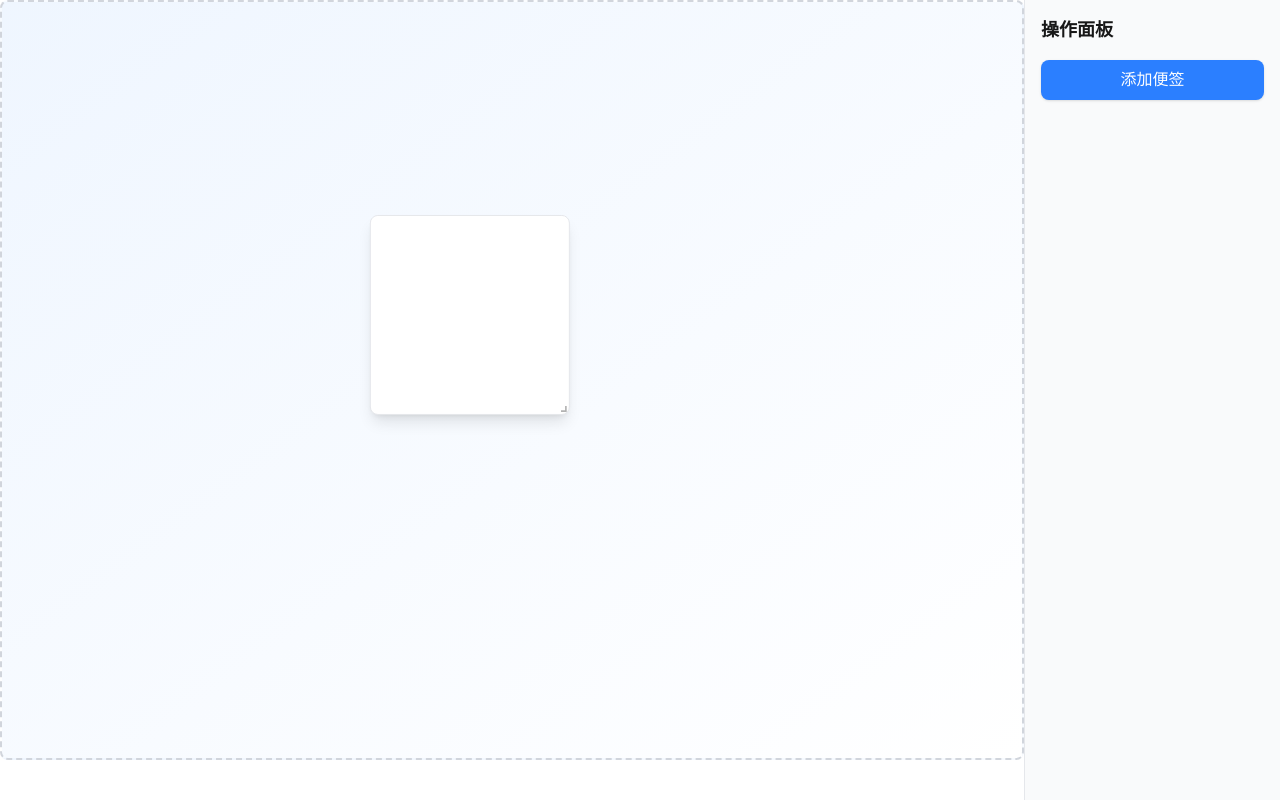
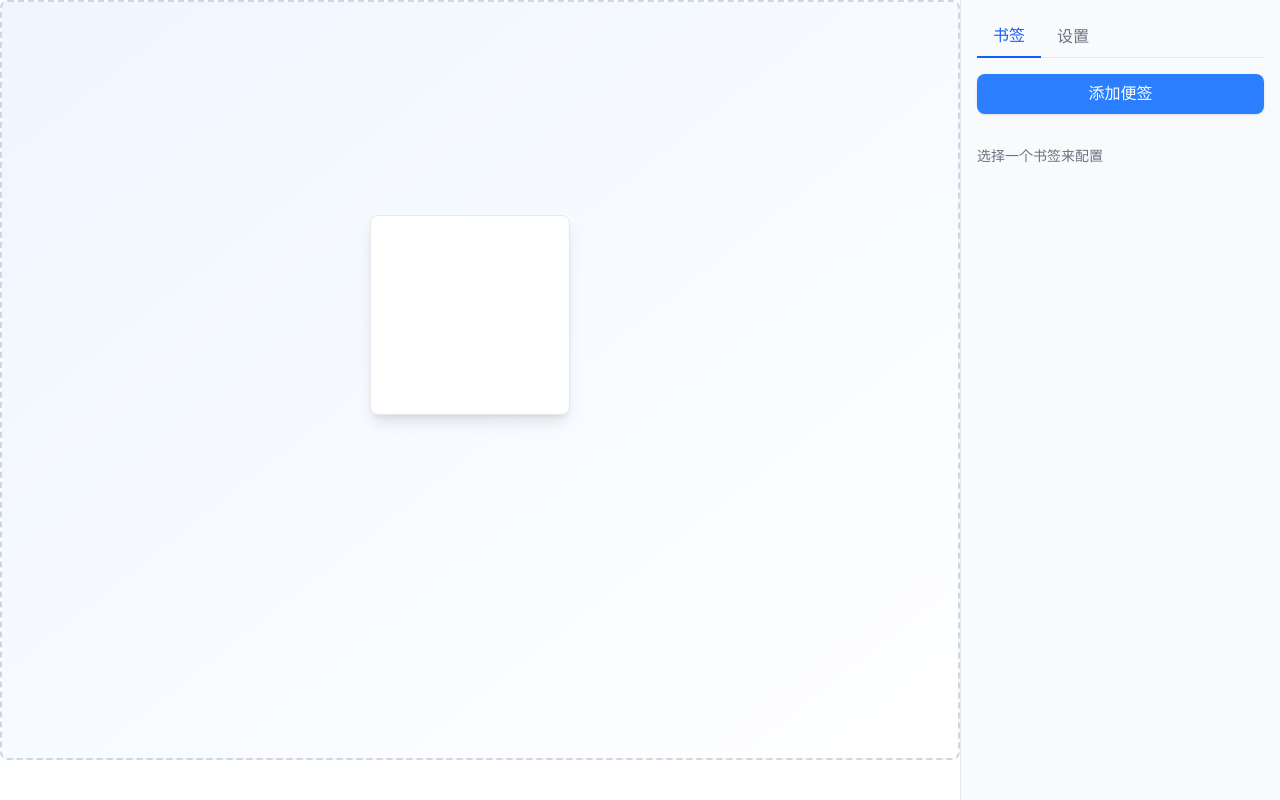
Before and after one commit to naughty100/bookmark, a Next.js app: page /bookmark in a window 1280 px wide. Both pictures are taken after a click on the button "添加便签". Built offline with nearby package versions, Linux system fonts and the light colour scheme.

Commit message:
feat: enhance bookmark functionality with configuration options and image upload support

```diff
--- a/src/app/bookmark/components/Background.tsx
+++ b/src/app/bookmark/components/Background.tsx
@@ -1,5 +1,5 @@
 'use client';
-import React, { useRef, RefObject, useEffect } from 'react';
+import React, { useRef, RefObject } from 'react';
 import BookmarkItem from './BookmarkItem';
 
 interface DraggableItem {
@@ -7,35 +7,19 @@ interface DraggableItem {
   content: string;
   position: { x: number; y: number };
   isEditing: boolean;
-  size?: { width: number; height: number };
+  size: { width: number; height: number };
   imageUrl?: string;
+  selected?: boolean;
 }
 
 interface BackgroundProps {
   items: DraggableItem[];
   setItems: React.Dispatch<React.SetStateAction<DraggableItem[]>>;
+  onSelectBookmark: (bookmark: DraggableItem | undefined) => void;
 }
 
-export default function Background({ items, setItems }: BackgroundProps) {
+export default function Background({ items, setItems, onSelectBookmark }: BackgroundProps) {
   const nodeRefs = useRef<{ [key: number]: RefObject<HTMLDivElement> }>({});
-
-  // Initialize or clean up refs when items change
-  useEffect(() => {
-    // Remove refs for items that no longer exist
-    Object.keys(nodeRefs.current).forEach(key => {
-      const numKey = parseInt(key);
-      if (!items.find(item => item.id === numKey)) {
-        delete nodeRefs.current[numKey];
-      }
-    });
-
-    // Add refs for new items
-    items.forEach(item => {
-      if (!nodeRefs.current[item.id]) {
-        nodeRefs.current[item.id] = React.createRef<HTMLDivElement>();
-      }
-    });
-  }, [items]);
 
   const handleDrag = (id: number, e: any, data: any) => {
     setItems(items.map(item =>
@@ -46,7 +30,13 @@ export default function Background({ items, setItems }: BackgroundProps) {
   };
 
   const deleteItem = (id: number) => {
-    setItems(items.filter(item => item.id !== id));
+    setItems(prevItems => {
+      const itemToDelete = prevItems.find(item => item.id === id);
+      if (itemToDelete?.selected) {
+        onSelectBookmark(undefined);
+      }
+      return prevItems.filter(item => item.id !== id);
+    });
   };
 
   const startEditing = (id: number) => {
@@ -61,37 +51,41 @@ export default function Background({ items, setItems }: BackgroundProps) {
     ));
   };
 
-  const handleResize = (id: number, size: { width: number; height: number }) => {
-    setItems(items.map(item =>
-      item.id === id ? { ...item, size } : item
-    ));
-  };
-
-  const handleImageUpload = (id: number, imageUrl: string) => {
-    setItems(items.map(item =>
-      item.id === id ? { ...item, imageUrl } : item
-    ));
+  const handleSelect = (id: number) => {
+    const newItems = items.map(item => ({
+      ...item,
+      selected: item.id === id
+    }));
+    setItems(newItems);
+    const selectedItem = newItems.find(item => item.id === id);
+    onSelectBookmark(selectedItem);
   };
 
   return (
     <div className="flex-1">
-      <div className="relative w-full h-[calc(100vh-2.5rem)] bg-gradient-to-br from-blue-50 to-white border-2 border-dashed border-gray-300 rounded-lg overflow-hidden">
+      <div
+        className="relative w-full h-[calc(100vh-2.5rem)] bg-gradient-to-br from-blue-50 to-white border-2 border-dashed border-gray-300 rounded-lg overflow-hidden"
+        onClick={() => onSelectBookmark(undefined)}
+      >
         {items.map((item) => (
           <BookmarkItem
             key={item.id}
             id={item.id}
             content={item.content}
             position={item.position}
+            size={item.size}
             isEditing={item.isEditing}
-            size={item.size}
+            selected={item.selected}
             imageUrl={item.imageUrl}
-            nodeRef={nodeRefs.current[item.id] || React.createRef()}
+            nodeRef={nodeRefs.current[item.id] || (nodeRefs.current[item.id] = React.createRef())}
             onDrag={handleDrag}
             onDelete={deleteItem}
             onEdit={startEditing}
             onContentChange={handleContentChange}
-            onResize={handleResize}
-            onImageUpload={handleImageUpload}
+            onSelect={(e) => {
+              e.stopPropagation();
+              handleSelect(item.id);
+            }}
           />
         ))}
       </div>
--- a/src/app/bookmark/components/BookmarkItem.tsx
+++ b/src/app/bookmark/components/BookmarkItem.tsx
@@ -1,53 +1,39 @@
 'use client';
-import React, { RefObject, useCallback } from 'react';
+import React, { RefObject } from 'react';
 import Draggable from 'react-draggable';
-import { ResizableBox } from 'react-resizable';
 import Image from 'next/image';
-import 'react-resizable/css/styles.css';
 
 interface BookmarkItemProps {
   id: number;
   content: string;
   position: { x: number; y: number };
+  size: { width: number; height: number };
   isEditing: boolean;
-  size?: { width: number; height: number };
+  selected?: boolean;
   imageUrl?: string;
   nodeRef: RefObject<HTMLDivElement>;
   onDrag: (id: number, e: any, data: any) => void;
   onDelete: (id: number) => void;
   onEdit: (id: number) => void;
   onContentChange: (id: number, newContent: string) => void;
-  onResize: (id: number, size: { width: number; height: number }) => void;
-  onImageUpload: (id: number, imageUrl: string) => void;
+  onSelect: (e: React.MouseEvent) => void;
 }
 
 export default function BookmarkItem({
   id,
   content,
   position,
+  size,
   isEditing,
-  size = { width: 200, height: 200 },
+  selected,
   imageUrl,
   nodeRef,
   onDrag,
   onDelete,
   onEdit,
   onContentChange,
-  onResize,
-  onImageUpload,
+  onSelect,
 }: BookmarkItemProps) {
-  const handleImageUpload = useCallback((event: React.ChangeEvent<HTMLInputElement>) => {
-    const file = event.target.files?.[0];
-    if (file) {
-      const url = URL.createObjectURL(file);
-      onImageUpload(id, url);
-    }
-  }, [id, onImageUpload]);
-
-  const handleResize = (e: any, { size: newSize }: { size: { width: number; height: number } }) => {
-    onResize(id, newSize);
-  };
-
   return (
     <Draggable
       nodeRef={nodeRef}
@@ -56,34 +42,22 @@ export default function BookmarkItem({
       bounds="parent"
       handle=".handle"
     >
-      <div ref={nodeRef}>
-        <ResizableBox
-          width={size.width}
-          height={size.height}
-          onResize={handleResize}
-          minConstraints={[100, 100]}
-          maxConstraints={[500, 500]}
-          resizeHandles={['se']}
-          className="group"
+      <div
+        ref={nodeRef}
+        style={{
+          width: size.width,
+          height: size.height,
+        }}
+        onClick={onSelect}
+        className={`group absolute p-4 bg-white border rounded-lg cursor-pointer select-none shadow-lg
+          ${selected ? 'border-blue-500 ring-2 ring-blue-200' : 'border-gray-200'}`}
       >
-          <div className="w-full h-full relative bg-white border border-gray-200 rounded-lg overflow-hidden shadow-lg">
-            {/* 拖动手柄区域 */}
+        {/* 拖拽手柄 */}
         <div className="absolute inset-0 handle cursor-move" />
-
-            {/* 上传图片按钮 */}
-            <label className="absolute inset-0 flex items-center justify-center bg-black/30 opacity-0 group-hover:opacity-100 transition-opacity cursor-pointer z-10">
-              <input
-                type="file"
-                accept="image/*"
-                onChange={handleImageUpload}
-                className="hidden"
-              />
-              <span className="text-white bg-black/50 px-3 py-2 rounded-lg">点击上传图片</span>
-            </label>
 
         {/* 背景图片 */}
         {imageUrl && (
-              <div className="absolute inset-0">
+          <div className="absolute inset-0 rounded-lg overflow-hidden">
             <Image
               src={imageUrl}
               alt="Background"
@@ -105,12 +79,15 @@ export default function BookmarkItem({
           ×
         </button>
 
-            {/* 可选的文本内容 */}
+        {/* 编辑区域 */}
         {content && (
-              <div className="absolute inset-0 flex items-center justify-center pointer-events-none">
+          <div className={`absolute inset-0 flex items-center justify-center pointer-events-none ${imageUrl ? 'text-white' : 'text-gray-800'}`}>
             <div
-                  className="p-2 bg-black/50 text-white rounded pointer-events-auto"
-                  onDoubleClick={() => onEdit(id)}
+              className="p-2 bg-black/30 rounded pointer-events-auto"
+              onDoubleClick={(e) => {
+                e.stopPropagation();
+                onEdit(id);
+              }}
             >
               {isEditing ? (
                 <input
@@ -118,6 +95,7 @@ export default function BookmarkItem({
                   value={content}
                   onChange={(e) => onContentChange(id, e.target.value)}
                   onBlur={() => onContentChange(id, content)}
+                  onClick={(e) => e.stopPropagation()}
                   className="bg-transparent border-none outline-none text-center text-white w-full"
                   autoFocus
                 />
@@ -129,13 +107,6 @@ export default function BookmarkItem({
             </div>
           </div>
         )}
-
-            {/* 调整大小手柄的样式 */}
-            <div className="absolute bottom-0 right-0 w-4 h-4 cursor-se-resize opacity-0 group-hover:opacity-100 transition-opacity z-20">
-              <div className="absolute bottom-1 right-1 w-2 h-2 bg-gray-400 rounded-full" />
-            </div>
-          </div>
-        </ResizableBox>
       </div>
     </Draggable>
   );
--- a/src/app/bookmark/components/OperationPanel.tsx
+++ b/src/app/bookmark/components/OperationPanel.tsx
@@ -1,19 +1,221 @@
 'use client';
-import React from 'react';
+import React, { useState } from 'react';
 import AddBookmarkButton from './AddBookmarkButton';
+import Image from 'next/image';
+
+interface BookmarkConfig {
+  size: { width: number; height: number };
+  aspectRatio: string;
+  keepAspectRatio: boolean;
+}
 
 interface OperationPanelProps {
   onAddBookmark: () => void;
+  selectedBookmark?: {
+    id: number;
+    content: string;
+    size: { width: number; height: number };
+    imageUrl?: string;
+  };
+  onBookmarkConfigChange: (config: Partial<BookmarkConfig>) => void;
+  onImageUpload: (file: File) => void;
 }
 
-export default function OperationPanel({ onAddBookmark }: OperationPanelProps) {
+const tabs = [
+  { id: 'bookmarks', label: '书签' },
+  { id: 'settings', label: '设置' }
+];
+
+export default function OperationPanel({
+  onAddBookmark,
+  selectedBookmark,
+  onBookmarkConfigChange,
+  onImageUpload
+}: OperationPanelProps) {
+  const [activeTab, setActiveTab] = useState('bookmarks');
+  const [aspectRatio, setAspectRatio] = useState('1:1');
+  const [keepAspectRatio, setKeepAspectRatio] = useState(true);
+
+  const handleSizeChange = (dimension: 'width' | 'height', value: string) => {
+    const numValue = parseInt(value);
+    if (!isNaN(numValue) && numValue > 0) {
+      if (keepAspectRatio && selectedBookmark) {
+        const [ratioWidth, ratioHeight] = aspectRatio.split(':').map(Number);
+        if (dimension === 'width') {
+          onBookmarkConfigChange({
+            size: {
+              width: numValue,
+              height: Math.round(numValue * (ratioHeight / ratioWidth))
+            }
+          });
+        } else {
+          onBookmarkConfigChange({
+            size: {
+              width: Math.round(numValue * (ratioWidth / ratioHeight)),
+              height: numValue
+            }
+          });
+        }
+      } else {
+        onBookmarkConfigChange({
+          size: {
+            ...(selectedBookmark?.size || { width: 200, height: 200 }),
+            [dimension]: numValue
+          }
+        });
+      }
+    }
+  };
+
+  const handleAspectRatioChange = (newRatio: string) => {
+    setAspectRatio(newRatio);
+    if (keepAspectRatio && selectedBookmark) {
+      const [ratioWidth, ratioHeight] = newRatio.split(':').map(Number);
+      const newWidth = selectedBookmark.size.width;
+      onBookmarkConfigChange({
+        size: {
+          width: newWidth,
+          height: Math.round(newWidth * (ratioHeight / ratioWidth))
+        }
+      });
+    }
+  };
+
+  const handleImageUpload = (e: React.ChangeEvent<HTMLInputElement>) => {
+    const file = e.target.files?.[0];
+    if (file) {
+      onImageUpload(file);
+    }
+  };
+
   return (
-    <div className="w-64 bg-gray-50 p-4 border-l border-gray-200 flex flex-col">
-      <h2 className="text-lg font-semibold mb-4">操作面板</h2>
-      <div className="flex flex-col gap-3">
-        <AddBookmarkButton onClick={onAddBookmark} />
-        {/* 这里可以添加更多操作按钮 */}
+    <div className="w-80 bg-gray-50 p-4 border-l border-gray-200 flex flex-col h-screen">
+      {/* Tabs */}
+      <div className="flex mb-4 border-b border-gray-200">
+        {tabs.map(tab => (
+          <button
+            key={tab.id}
+            className={`px-4 py-2 -mb-px ${
+              activeTab === tab.id
+                ? 'text-blue-600 border-b-2 border-blue-600 font-medium'
+                : 'text-gray-500 hover:text-gray-700'
+            }`}
+            onClick={() => setActiveTab(tab.id)}
+          >
+            {tab.label}
+          </button>
+        ))}
       </div>
+
+      {/* Tab Content */}
+      {activeTab === 'bookmarks' && (
+        <div className="flex flex-col gap-4">
+          <AddBookmarkButton onClick={onAddBookmark} />
+
+          {/* Bookmark Configuration */}
+          {selectedBookmark ? (
+            <div className="mt-4 space-y-4">
+              <h3 className="font-medium text-gray-900">书签配置</h3>
+
+              {/* Size Controls */}
+              <div className="space-y-2">
+                <label className="block text-sm font-medium text-gray-700">尺寸</label>
+                <div className="grid grid-cols-2 gap-2">
+                  <div>
+                    <label className="block text-xs text-gray-500">宽度</label>
+                    <input
+                      type="number"
+                      min="100"
+                      max="500"
+                      value={selectedBookmark.size.width}
+                      onChange={(e) => handleSizeChange('width', e.target.value)}
+                      className="mt-1 block w-full rounded-md border-gray-300 shadow-sm focus:border-blue-500 focus:ring-blue-500 sm:text-sm"
+                    />
+                  </div>
+                  <div>
+                    <label className="block text-xs text-gray-500">高度</label>
+                    <input
+                      type="number"
+                      min="100"
+                      max="500"
+                      value={selectedBookmark.size.height}
+                      onChange={(e) => handleSizeChange('height', e.target.value)}
+                      className="mt-1 block w-full rounded-md border-gray-300 shadow-sm focus:border-blue-500 focus:ring-blue-500 sm:text-sm"
+                    />
+                  </div>
+                </div>
+              </div>
+
+              {/* Aspect Ratio */}
+              <div className="space-y-2">
+                <div className="flex items-center justify-between">
+                  <label className="block text-sm font-medium text-gray-700">长宽比</label>
+                  <label className="flex items-center">
+                    <input
+                      type="checkbox"
+                      checked={keepAspectRatio}
+                      onChange={(e) => setKeepAspectRatio(e.target.checked)}
+                      className="rounded border-gray-300 text-blue-600 focus:ring-blue-500"
+                    />
+                    <span className="ml-2 text-sm text-gray-500">锁定比例</span>
+                  </label>
+                </div>
+                <div className="grid grid-cols-3 gap-2">
+                  {['1:1', '4:3', '16:9'].map((ratio) => (
+                    <button
+                      key={ratio}
+                      onClick={() => handleAspectRatioChange(ratio)}
+                      className={`px-3 py-1 text-sm rounded-md ${
+                        aspectRatio === ratio
+                          ? 'bg-blue-100 text-blue-700 font-medium'
+                          : 'bg-gray-100 text-gray-700 hover:bg-gray-200'
+                      }`}
+                    >
+                      {ratio}
+                    </button>
+                  ))}
+                </div>
+              </div>
+
+              {/* Image Upload */}
+              <div className="space-y-2">
+                <label className="block text-sm font-medium text-gray-700">背景图片</label>
+                <div className="mt-1 flex items-center space-x-2">
+                  <label className="flex-1">
+                    <div className="px-4 py-2 bg-white border border-gray-300 rounded-md cursor-pointer hover:bg-gray-50 text-center text-sm text-gray-700">
+                      选择图片
+                      <input
+                        type="file"
+                        accept="image/*"
+                        onChange={handleImageUpload}
+                        className="hidden"
+                      />
+                    </div>
+                  </label>
+                  {selectedBookmark.imageUrl && (
+                    <div className="relative w-10 h-10 border rounded overflow-hidden">
+                      <Image
+                        src={selectedBookmark.imageUrl}
+                        alt="预览"
+                        fill
+                        className="object-cover"
+                      />
+                    </div>
+                  )}
+                </div>
+              </div>
+            </div>
+          ) : (
+            <p className="text-sm text-gray-500 mt-4">选择一个书签来配置</p>
+          )}
+        </div>
+      )}
+
+      {activeTab === 'settings' && (
+        <div className="p-4">
+          <p className="text-sm text-gray-500">设置面板内容</p>
+        </div>
+      )}
     </div>
   );
 }
--- a/src/app/bookmark/page.tsx
+++ b/src/app/bookmark/page.tsx
@@ -8,13 +8,15 @@ interface DraggableItem {
   content: string;
   position: { x: number; y: number };
   isEditing: boolean;
-  size?: { width: number; height: number };
+  size: { width: number; height: number };
   imageUrl?: string;
+  selected?: boolean;
 }
 
 export default function Home() {
   const [items, setItems] = useState<DraggableItem[]>([]);
   const [nextId, setNextId] = useState(1);
+  const [selectedBookmark, setSelectedBookmark] = useState<DraggableItem>();
 
   const addNewItem = () => {
     const newItem: DraggableItem = {
@@ -28,10 +30,40 @@ export default function Home() {
     setNextId(nextId + 1);
   };
 
+  const handleBookmarkConfigChange = (config: Partial<{ size: { width: number; height: number } }>) => {
+    if (selectedBookmark) {
+      setItems(items.map(item =>
+        item.id === selectedBookmark.id
+          ? { ...item, ...config }
+          : item
+      ));
+    }
+  };
+
+  const handleImageUpload = (file: File) => {
+    if (selectedBookmark) {
+      const url = URL.createObjectURL(file);
+      setItems(items.map(item =>
+        item.id === selectedBookmark.id
+          ? { ...item, imageUrl: url }
+          : item
+      ));
+    }
+  };
+
   return (
     <main className="min-h-screen flex">
-      <Background items={items} setItems={setItems} />
-      <OperationPanel onAddBookmark={addNewItem} />
+      <Background
+        items={items}
+        setItems={setItems}
+        onSelectBookmark={setSelectedBookmark}
+      />
+      <OperationPanel
+        onAddBookmark={addNewItem}
+        selectedBookmark={selectedBookmark}
+        onBookmarkConfigChange={handleBookmarkConfigChange}
+        onImageUpload={handleImageUpload}
+      />
     </main>
   );
 }
```
Lines whose indentation alone changed are shown as unchanged.
